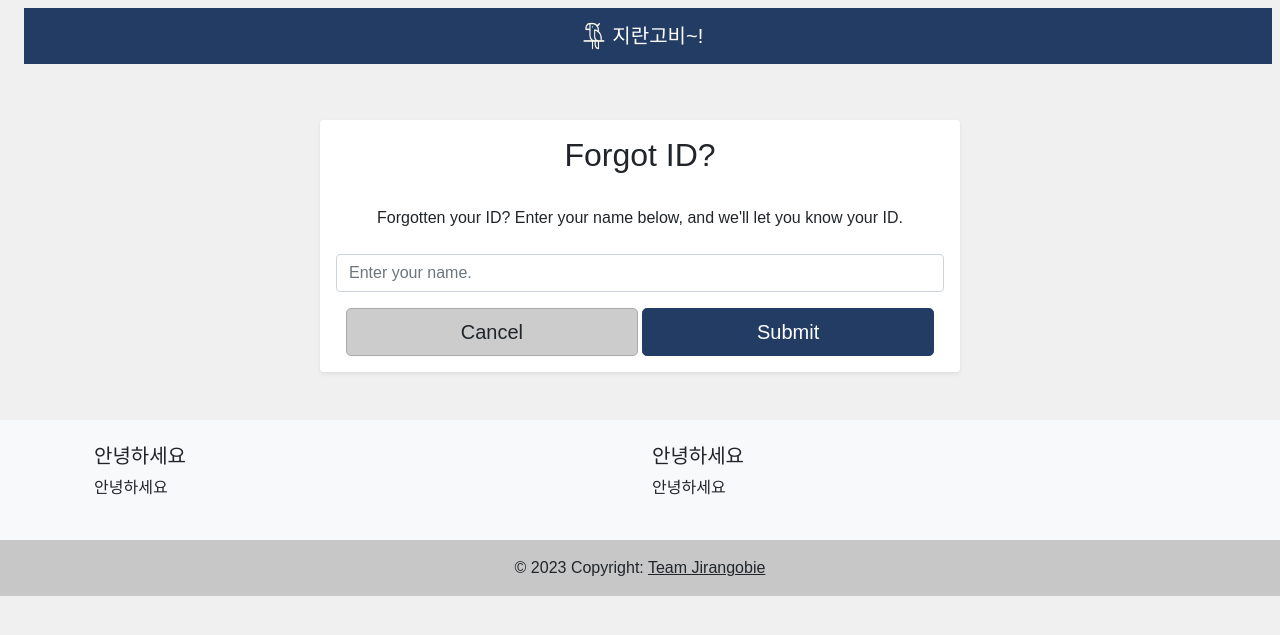
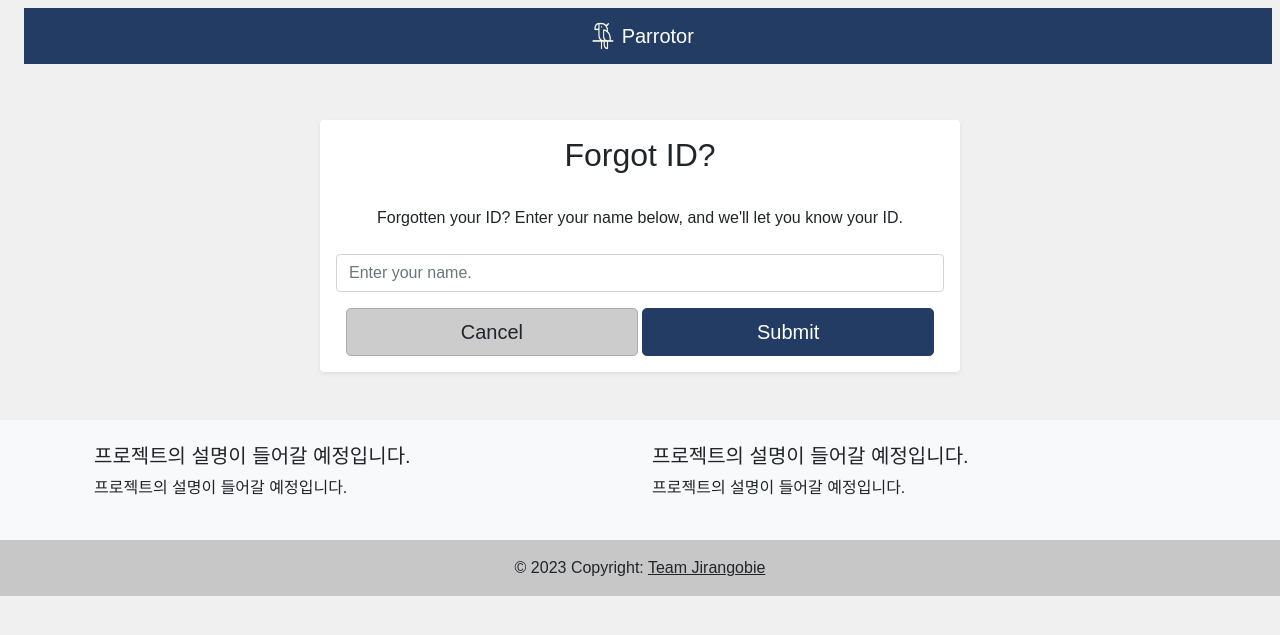
Before and after one commit to with-developer/Parrotor-AI-system-assistant, a Flask app: page /find_id/ in a window 1280 px wide. Shown: the top 635 px of the page. Run offline with Flask 3, Linux system fonts and the light colour scheme; parts of the project's set-up code (start-up, migrations or seed data) failed here and were passed over; some libraries are stand-ins or nearby versions; some web fonts are replaced.

Commit message:
title 변경

```diff
--- a/templates/user/find_id.html
+++ b/templates/user/find_id.html
@@ -12,14 +12,14 @@
         <link href="{{ url_for('static', filename='css/bootstrap/bootstrap.min.css') }}" rel="stylesheet" crossorigin="anonymous">
         <!-- CSS import section end -->
 
-        <title>Signin - Jirangobi</title>
+        <title>Find id - Parrotor</title>
     </head>
 
     <body class="signin_up" style="display: unset;">
         <nav class="navbar navbar-light bg-light" style="justify-content: center; background-color: #233C63 !important;">
             <a class="navbar-brand" href="/">
             <img src="{{ url_for('static', filename='images/logo.png') }}" width="30" height="30" class="d-inline-block align-top" alt="">
-            <span style="color:#fff;">지란고비~!</span>
+            <span style="color:#fff;">Parrotor</span>
             </a>
         </nav>
         <!-- find_id 수정한 부분 -->
@@ -46,20 +46,20 @@
               <div class="row">
                 <!--Grid column-->
                 <div class="col-lg-6 col-md-12 mb-4 mb-md-0">
-                  <h5 class="text-uppercase">안녕하세요</h5>
+                  <h5 class="text-uppercase">프로젝트의 설명이 들어갈 예정입니다.</h5>
 
                   <p>
-                    안녕하세요
+                    프로젝트의 설명이 들어갈 예정입니다.
                   </p>
                 </div>
                 <!--Grid column-->
 
                 <!--Grid column-->
                 <div class="col-lg-6 col-md-12 mb-4 mb-md-0">
-                  <h5 class="text-uppercase">안녕하세요</h5>
+                  <h5 class="text-uppercase">프로젝트의 설명이 들어갈 예정입니다.</h5>
 
                   <p>
-                    안녕하세요
+                    프로젝트의 설명이 들어갈 예정입니다.
                   </p>
                 </div>
                 <!--Grid column-->
```
Also changed, not shown: templates/user/find_pw.html (+6 -6 lines).
